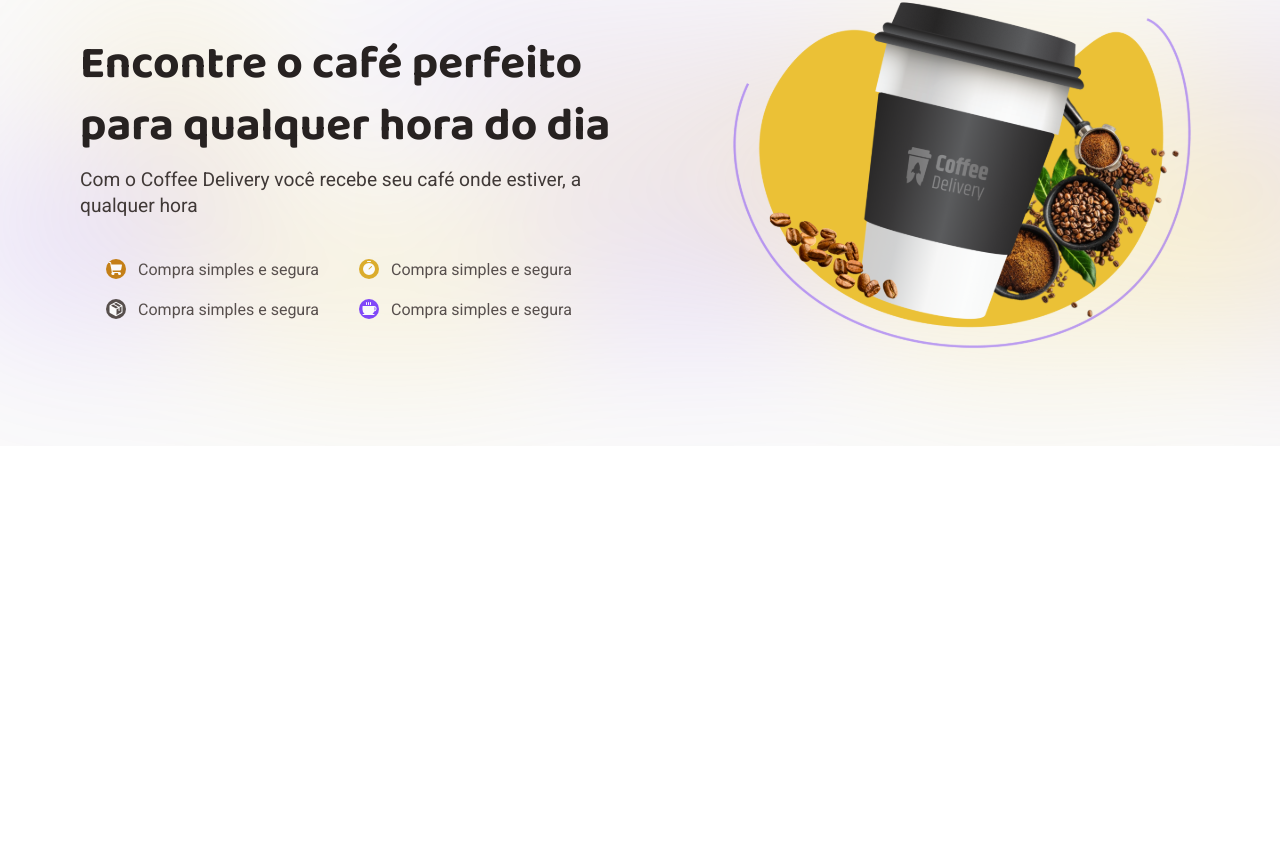
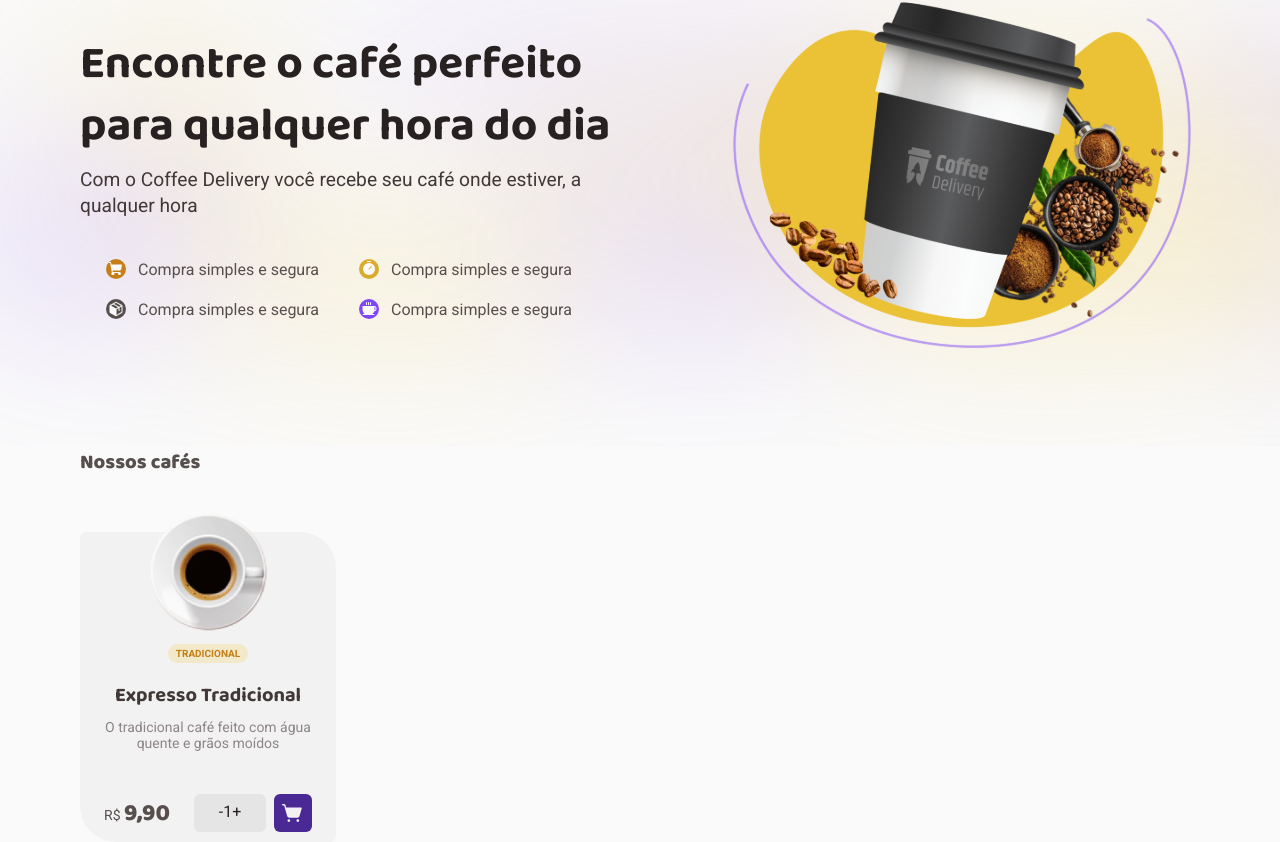
Before and after one commit to LuisRuediger/Desafio-02-Cofee-Delivery, a React (Vite) app: page / in a window 1280 px wide. Shown: the part 430-1272 px from the top of the page. Before the commit the page ends 876 px from the top, so only its background shows below. Built offline with nearby package versions, Linux system fonts and the light colour scheme.

Commit message:
CoffeCard component

```diff
--- a/src/pages/Home/components/CoffeeCard/index.tsx
+++ b/src/pages/Home/components/CoffeeCard/index.tsx
@@ -1,7 +1,43 @@
+import { ShoppingCartSimple } from 'phosphor-react'
+import {
+  DivCardContainer,
+  H2CoffeTitle,
+  SpanType,
+  SpanCoffeDescription,
+  DivBuy,
+  PPrice,
+  DivCounterContainer,
+  DivCounter,
+  DivShoppingCart,
+} from './styles'
+
+// eslint-disable-next-line import/no-absolute-path
+import Coffe from '/assets/coffe.svg'
+
 export function CoffeeCard() {
   return (
     <>
-      <h1>Hello World</h1>
+      <DivCardContainer>
+        <img src={Coffe} alt="" />
+        <SpanType>TRADICIONAL</SpanType>
+        <H2CoffeTitle>Expresso Tradicional</H2CoffeTitle>
+        <SpanCoffeDescription>
+          O tradicional café feito com água quente e grãos moídos
+        </SpanCoffeDescription>
+
+        <DivBuy>
+          <PPrice>
+            R$ <strong>9,90</strong>
+          </PPrice>
+
+          <DivCounterContainer>
+            <DivCounter>-1+</DivCounter>
+            <DivShoppingCart>
+              <ShoppingCartSimple size={22} weight="fill" />
+            </DivShoppingCart>
+          </DivCounterContainer>
+        </DivBuy>
+      </DivCardContainer>
     </>
   )
 }
--- a/src/pages/Home/components/CoffeeCard/styles.ts
+++ b/src/pages/Home/components/CoffeeCard/styles.ts
@@ -0,0 +1,102 @@
+import styled from 'styled-components'
+
+export const DivCardContainer = styled.div`
+  max-width: 25.6rem;
+  height: 31rem;
+  margin-top: 5.4rem;
+  padding-inline: 2rem;
+  background: ${(props) => props.theme['base-card']};
+  border-radius: 0.6rem 3.6rem;
+
+  display: flex;
+  flex-direction: column;
+  align-items: center;
+
+  img {
+    height: 12rem;
+    width: 12rem;
+    overflow: hidden;
+    margin-top: -2rem;
+  }
+`
+
+export const SpanType = styled.span`
+  display: block;
+  margin-top: 1.2rem;
+  padding: 0.4rem 0.8rem;
+  border-radius: 10rem;
+  font-weight: 700;
+  font-size: 10px;
+  background: ${(props) => props.theme['yellow-light']};
+  color: ${(props) => props.theme['yellow-dark']};
+`
+
+export const H2CoffeTitle = styled.h2`
+  font-family: 'Baloo 2';
+  font-weight: 700;
+  font-size: 2rem;
+  margin-top: 1.6rem;
+  color: ${(props) => props.theme['base-subtitle']};
+`
+
+export const SpanCoffeDescription = styled.span`
+  margin-top: 0.8rem;
+  font-size: 14px;
+  text-align: center;
+  color: ${(props) => props.theme['base-label']};
+`
+
+export const DivBuy = styled.div`
+  margin-top: 3.3rem;
+  width: 20.8rem;
+
+  display: flex;
+  flex: 1;
+  align-items: center;
+  justify-content: space-between;
+`
+
+export const PPrice = styled.p`
+  font-size: 14px;
+  color: ${(props) => props.theme['base-text']};
+
+  strong {
+    font-family: 'Baloo 2';
+    font-weight: 800;
+    font-size: 2.4rem;
+  }
+`
+
+export const DivCounterContainer = styled.div`
+  display: flex;
+  align-items: center;
+  justify-content: center;
+  gap: 0.8rem;
+`
+
+export const DivCounter = styled.div`
+  width: 7.2rem;
+  height: 3.8rem;
+  padding: 0.8rem;
+  text-align: center;
+  border-radius: 6px;
+  background: ${(props) => props.theme['base-button']};
+  color: ${(props) => props.theme['base-title']};
+`
+
+export const DivShoppingCart = styled.div`
+  width: 3.8rem;
+  height: 3.8rem;
+  border-radius: 6px;
+  cursor: pointer;
+  background: ${(props) => props.theme['purple-dark']};
+  color: ${(props) => props.theme['base-card']};
+
+  display: flex;
+  align-items: center;
+  justify-content: center;
+
+  &:hover {
+    background: ${(props) => props.theme.purple};
+  }
+`
--- a/src/pages/Home/index.tsx
+++ b/src/pages/Home/index.tsx
@@ -1,9 +1,15 @@
+import { CoffeeCard } from './components/CoffeeCard'
 import { Intro } from './components/Intro/index'
+import { DivCoffeListContainer, H2 } from './styles'
 
 export function Home() {
   return (
     <>
       <Intro />
+      <DivCoffeListContainer>
+        <H2>Nossos cafés</H2>
+        <CoffeeCard />
+      </DivCoffeListContainer>
     </>
   )
 }
--- /dev/null
+++ b/src/pages/Home/styles.ts
@@ -0,0 +1,12 @@
+import styled from 'styled-components'
+
+export const DivCoffeListContainer = styled.div`
+  max-width: 112rem;
+  margin-inline: auto;
+`
+
+export const H2 = styled.h2`
+  font-family: 'Baloo 2';
+  font-weight: 800;
+  font-size: clamp(2rem, 1.5vw, 3.2rem);
+`
```
Also changed, not shown: public/assets/coffe.svg (added).
